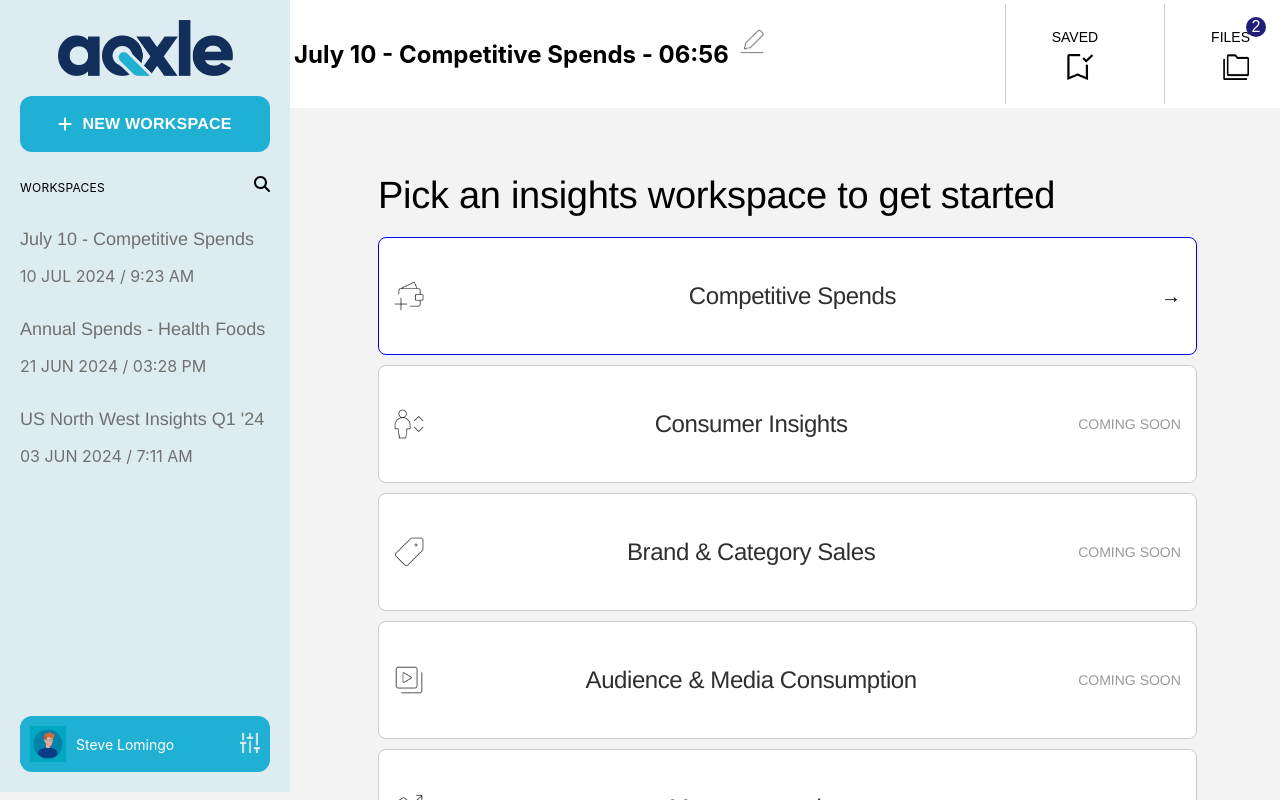
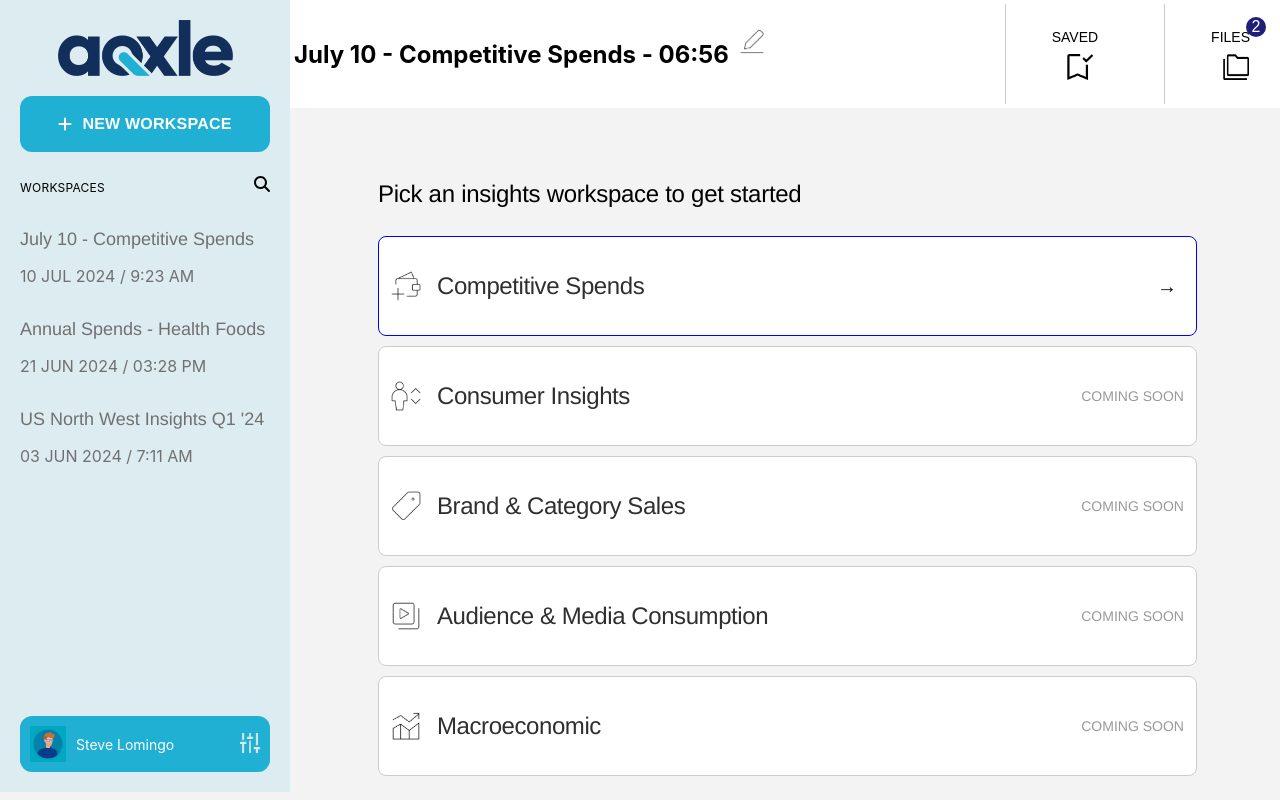
Before and after one commit to saranyajs2727/Aqxle, a React (Create React App) app: page / in a window 1280 px wide. Built offline with nearby package versions, Linux system fonts and the light colour scheme.

Commit message:
data updtaed

```diff
--- a/src/components/InsightWorkSpace/InsightWorkSpace.js
+++ b/src/components/InsightWorkSpace/InsightWorkSpace.js
@@ -15,10 +15,10 @@ const Container = styled.div`
   margin-left: 48px;
 `;
 
-const Title = styled.h1`
+const Title = styled.p`
   margin-bottom: 20px;
   font-weight: 300;
-  font-size: 38px;
+  font-size: 24px;
   font-family: Helvetica Neue;
   line-height: 44px;
   letter-spacing: -0.28px;
@@ -32,7 +32,7 @@ const InsightsItem = styled.div`
   background: #fff;
   border: 1px solid #ccc;
   border-radius: 8px;
-  padding: 15px;
+  padding: 6px 12px;
   margin-bottom: 10px;
   display: flex;
   justify-content: space-between;
@@ -42,8 +42,7 @@ const InsightsItem = styled.div`
   height: 86px;
 
   &:hover {
-    background:#edf5f8;
-
+    background: #edf5f8;
   }
 
   ${(props) =>
@@ -67,8 +66,6 @@ const ItemText = styled.span`
     props.active &&
     `
     border-color: blue;
-    font-weight: 400;
-
   `}
 `;
 
@@ -84,39 +81,71 @@ const Arrow = styled.span`
 const Image = styled.img`
   height: 30px;
   width: 30px;
+  margin-right: 16px;
 `;
 
+const TextContainer = styled.div`
+  justify-content: space-between;
+  display: flex;
+  align-items: center;
+`;
+
+const ArrowContainer = styled.div`
+background: #fff;
+    width: 34px;
+    height:34px;
+    align-items: center;
+    display: flex;
+    justify-content: center;
+    border-radius: 50%;
+}
+`;
 function InsightWorkSpace() {
   const navigate = useNavigate();
   return (
     <Container>
       <Title>Pick an insights workspace to get started</Title>
       <InsightsList>
-        <InsightsItem active onClick={() => {
+        <InsightsItem
+          active
+          onClick={() => {
             navigate("/uploadfile");
-        }}>
+          }}
+        >
+          <TextContainer>
             <Image src={spends} alt="Descriptive Alt Text" />
             <ItemText active>Competitive Spends</ItemText>
+          </TextContainer>
+          <ArrowContainer>
             <Arrow>→</Arrow>
+          </ArrowContainer>
         </InsightsItem>
         <InsightsItem>
+          <TextContainer>
             <Image src={insight} alt="Descriptive Alt Text" />
             <ItemText>Consumer Insights</ItemText>
+          </TextContainer>
           <ComingSoon>COMING SOON</ComingSoon>
         </InsightsItem>
         <InsightsItem>
+          <TextContainer>
             <Image src={sales} alt="Descriptive Alt Text" />
             <ItemText>Brand & Category Sales</ItemText>
+          </TextContainer>
           <ComingSoon>COMING SOON</ComingSoon>
         </InsightsItem>
         <InsightsItem>
+          <TextContainer>
             <Image src={mediaIcon} alt="Descriptive Alt Text" />
             <ItemText>Audience & Media Consumption</ItemText>
+          </TextContainer>
           <ComingSoon>COMING SOON</ComingSoon>
         </InsightsItem>
         <InsightsItem>
+          <TextContainer>
             <Image src={economic} alt="Descriptive Alt Text" />
             <ItemText>Macroeconomic</ItemText>
+          </TextContainer>
           <ComingSoon>COMING SOON</ComingSoon>
         </InsightsItem>
       </InsightsList>
--- a/src/components/UploadFile/UploadFile.js
+++ b/src/components/UploadFile/UploadFile.js
@@ -164,15 +164,6 @@ const UploadFile = () => {
             type="file"
             onChange={handleFileChange}
           />
-          {file && (
-            <div>
-              <p>File: {file.name}</p>
-              {/* <button onClick={handleFileUpload}>Upload</button>
-              <ProgressBar>
-                <Progress progress={uploadProgress} />
-              </ProgressBar> */}
-            </div>
-          )}
         </UploadBox>
       </UploadLabel>
     </Container>
--- /dev/null
+++ b/src/components/UploadProgress/UploadProgress.js
@@ -0,0 +1,84 @@
+import React, { useState, useEffect } from 'react';
+import styled, { keyframes } from 'styled-components';
+
+const Container = styled.div`
+  display: flex;
+  flex-direction: column;
+  align-items: center;
+  justify-content: center;
+  height: 100vh;
+  background-color: #f0f0f0;
+`;
+
+const ProgressBarContainer = styled.div`
+  display: flex;
+  align-items: center;
+  width: 80%;
+  height: 50px;
+  background-color: #e0e0e0;
+  border-radius: 5px;
+  overflow: hidden;
+`;
+
+const ProgressBar = styled.div`
+  display: flex;
+  align-items: center;
+  justify-content: center;
+  height: 100%;
+  width: ${(props) => props.progress}%;
+  background-color: #122e5a;
+  transition: width 0.5s ease-in-out;
+  color: white;
+  font-weight: bold;
+  font-size: 18px;
+`;
+
+const FileDetails = styled.div`
+  display: flex;
+  align-items: center;
+  justify-content: space-between;
+  width: 100%;
+  padding: 0 10px;
+`;
+
+const UploadingText = styled.div`
+  color: white;
+  font-size: 16px;
+`;
+
+const FileName = styled.div`
+  color: white;
+  font-size: 14px;
+`;
+
+const UploadingUI = () => {
+  const [progress, setProgress] = useState(0);
+
+  useEffect(() => {
+    const interval = setInterval(() => {
+      setProgress((prevProgress) => {
+        const randomIncrement = Math.floor(Math.random() * 10) + 1; // Random increment between 1 and 10
+        const nextProgress = prevProgress + randomIncrement;
+        return nextProgress >= 100 ? 100 : nextProgress;
+      });
+    }, 500); // Update progress every 500ms
+
+    return () => clearInterval(interval);
+  }, []);
+
+  return (
+    <Container>
+      <ProgressBarContainer>
+        <ProgressBar progress={progress}>
+          <FileDetails>
+            <UploadingText>Uploading...</UploadingText>
+            <FileName>FinQ12022_1151511_1151512_export.csv</FileName>
+            <div>{progress}%</div>
+          </FileDetails>
+        </ProgressBar>
+      </ProgressBarContainer>
+    </Container>
+  );
+};
+
+export default UploadingUI;
--- a/src/components/commonQuestion/CommonQuestion.js
+++ b/src/components/commonQuestion/CommonQuestion.js
@@ -10,6 +10,7 @@ import question from "../../assets/question.png";
 import arrowRight from "../../assets/arrow_right.png";
 import whiteArrow from "../../assets/rightArrow.png";
 import SaveModal from "../SaveModal/SaveModal";
+import UploadingUI from "../UploadProgress/UploadProgress";
 
 // Styled components
 const CommonQuestions = styled.div`
@@ -88,7 +89,7 @@ const Container = styled.div`
   font-family: Arial, sans-serif;
 `;
 
-const SectionTitle = styled.h2`
+const SectionTitle = styled.p`
   font-size: 1.5em;
   margin-bottom: 10px;
   font-weight: 300;
```
Lines whose indentation alone changed are shown as unchanged.
